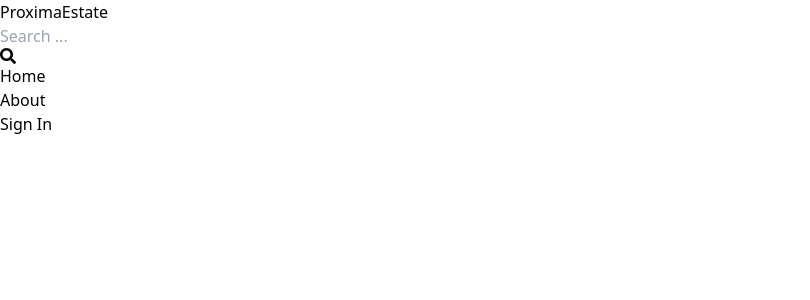
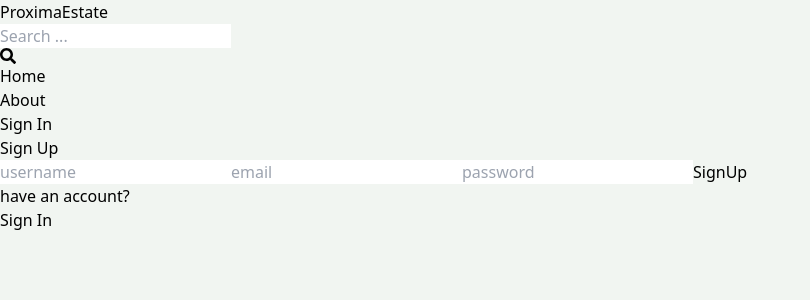
Before and after one commit to job-droid/Real-Estate-Application, a React (Vite) app in the folder client/: page /sign-up in a window 1280 px wide. Shown: the top 300 px of the page, without its empty margins (0-810 px from the left). Built offline with nearby package versions, Linux system fonts and the light colour scheme.

Commit message:
complete sign up ui

```diff
--- a/client/src/App.jsx
+++ b/client/src/App.jsx
@@ -3,7 +3,7 @@
 import Home from './pages/Home'
 import About from './pages/About'
 import SignIn from './pages/SignIn'
-import SignOut from './pages/SignOut'
+import SignUp from './pages/SignUp'
 import Profile from './pages/Profile'
 import Header from './components/Header'
 
@@ -15,7 +15,7 @@
         <Route path='/' element={<Home />}/>
         <Route path='/about' element={<About />}/>
         <Route path='/sign-in' element={<SignIn />}/>
-        <Route path='/sign-out' element={<SignOut />}/>
+        <Route path='/sign-up' element={<SignUp />}/>
         <Route path='/profile' element={<Profile />}/>
       </Routes>
     </BrowserRouter>
--- a/client/src/index.css
+++ b/client/src/index.css
@@ -1,3 +1,7 @@
 @tailwind base;
 @tailwind components;
 @tailwind utilities;
+
+body{
+    background-color: rgb(241, 245, 241);
+}
--- a/client/src/pages/SignOut.jsx
+++ /dev/null
@@ -1,12 +0,0 @@
-import React from 'react'
-
-
-function SignOut() {
-  return (
-    <div>
-      <h2 className='font-extrabold text-ellipsis text-orange-950  text-center'>Sign Out</h2>
-    </div>
-  )
-}
-
-export default SignOut
--- /dev/null
+++ b/client/src/pages/SignUp.jsx
@@ -0,0 +1,41 @@
+import React from "react";
+import {Link} from 'react-router-dom'
+
+function SignOut() {
+  return (
+    <div className="p-3 max-w-lg mx-auto">
+      <h1 className="text-3xl text-center my-7 font-semibold">Sign Up</h1>
+      <form action="" className="flex flex-col gap-4">
+        <input
+          type="text"
+          placeholder="username"
+          className="border p-3 rounded-lg  bg-white focus:bg-none "
+          id="username"
+        />
+        <input
+          type="email"
+          placeholder="email"
+          className="border p-3 rounded-lg bg-white "
+          id="email"
+        />
+        <input
+          type="password"
+          placeholder="password"
+          className="border p-3 rounded-lg bg-white"
+          id="password"
+        />
+        <button className="bg-green-700 text-white p-3 rounded-lg uppercase hover:opacity-95 disabled:opacity-80">
+          SignUp
+        </button>
+      </form>
+      <div className="flex gap-3 mt-3">
+        <p>have an account?</p>
+        <Link to={"/sign-in"}>
+          <span className="text-blue-700">Sign In</span>
+        </Link>
+      </div>
+    </div>
+  );
+}
+
+export default SignOut;
```
